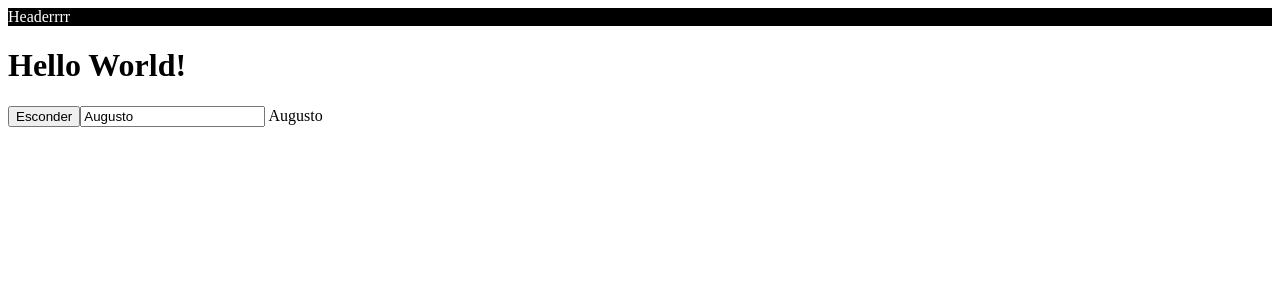
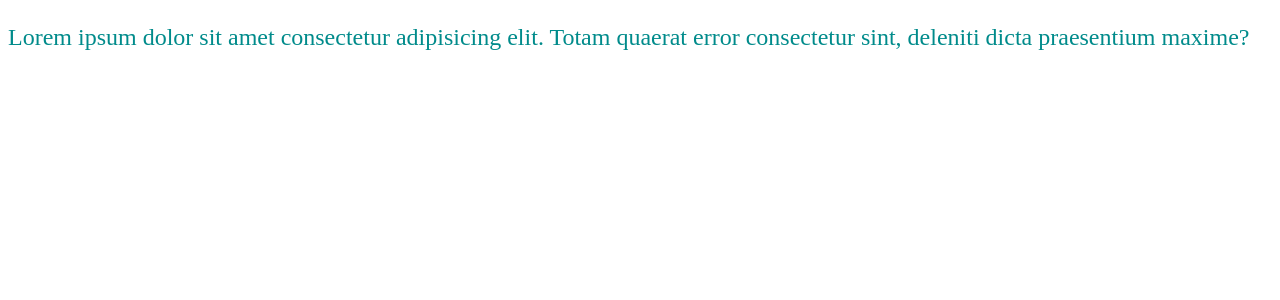
Before and after one commit to augustoprogramador/app-vuejs, a Vue app: page / in a window 1280 px wide. Shown: the top 300 px of the page. Built offline with nearby package versions, Linux system fonts and the light colour scheme.

Commit message:
Trabalhando com slots

```diff
--- a/src/App.vue
+++ b/src/App.vue
@@ -1,13 +1,13 @@
 <template>
   <div>
-    <AppHeader v-if="showHeader"/>
-    <h1>Hello World!</h1>
-    <button @click="showHeader = !showHeader">{{ showHeader ? 'Esconder' : 'Mostrar' }}</button>
-    <input
-      type="text"
-      v-model="name"
-    >
-    {{ name }}
+    <AppHeader>
+      <!-- <template v-slot:title>
+        Home
+      </template> -->
+      <template v-slot:description>
+        <p>Lorem ipsum dolor sit amet consectetur adipisicing elit. Totam quaerat error consectetur sint, deleniti dicta praesentium maxime?</p>
+      </template>
+    </AppHeader>
   </div>
 </template>
 
--- a/src/components/AppHeader.vue
+++ b/src/components/AppHeader.vue
@@ -1,5 +1,13 @@
 <template>
-  <div class="header">Headerrrr</div>
+  <header>
+    <h1 v-if="$slots.title">
+      <slot name="title"/>
+    </h1>
+  </header>
+  <p class="description">
+    <slot name="description"/>
+  </p>
+  <slot/>
 </template>
 
 <script>
@@ -27,8 +35,14 @@ export default {
 </script>
 
 <style>
-.header {
+header {
   color: white;
   background-color: black;
 }
+
+p.description {
+  color:darkcyan;
+  font-size: 24px;
+}
+
 </style>
```
